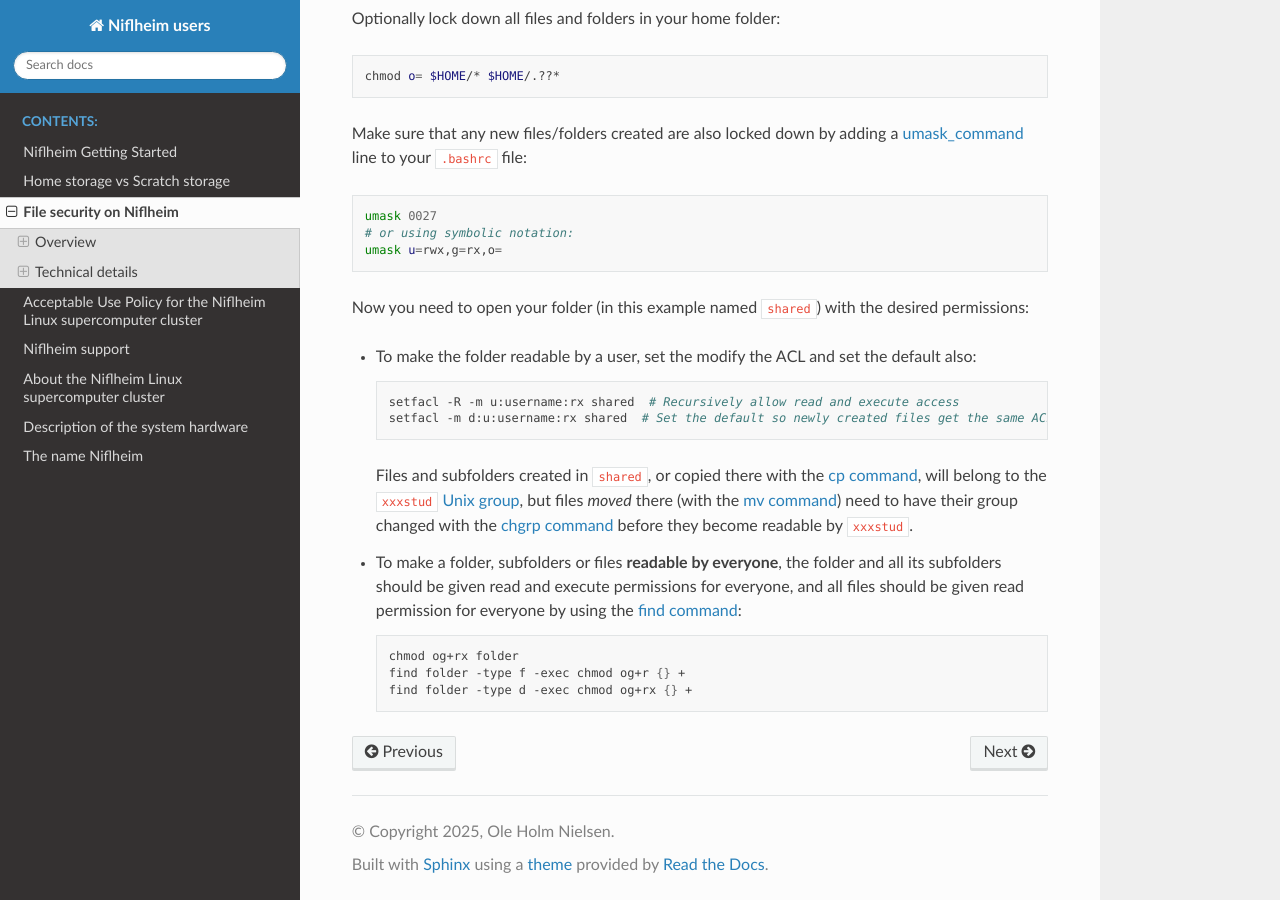
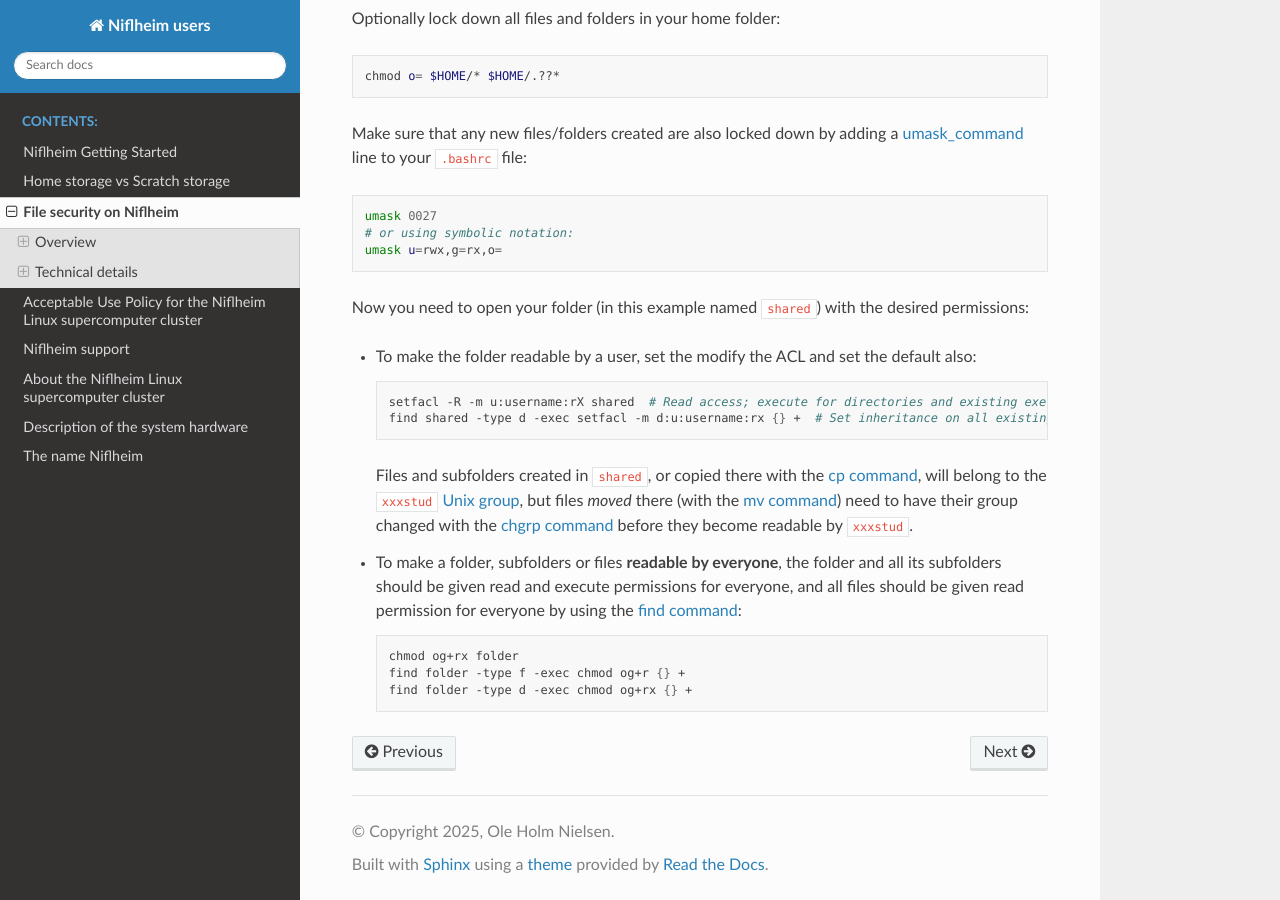
Before and after one commit to OleHolmNielsen/Niflheim_users, a Sphinx documentation site: the page built from docs/File_security_on_Niflheim.rst, in a window 1280 px wide and 900 px high, scrolled down 3833 px. Built offline with Sphinx 7.4.7 and the Read the Docs theme 3.1.0, drawn with Linux system fonts in a browser that asks for light colours.

Commit message:
fixed setfacl commands

```diff
--- a/docs/File_security_on_Niflheim.rst
+++ b/docs/File_security_on_Niflheim.rst
@@ -203,8 +203,8 @@ Now you need to open your folder (in this example named ``shared``) with the des
 
   .. code-block:: bash
 
-     setfacl -R -m u:username:rx shared  # Recursively allow read and execute access
-     setfacl -m d:u:username:rx shared  # Set the default so newly created files get the same ACL
+     setfacl -R -m u:username:rX shared  # Read access; execute for directories and existing executables
+     find shared -type d -exec setfacl -m d:u:username:rx {} +  # Set inheritance on all existing directories
 
   Files and subfolders created in ``shared``, or copied there with the `cp command`_,
   will belong to the ``xxxstud`` `Unix group`_,
```
